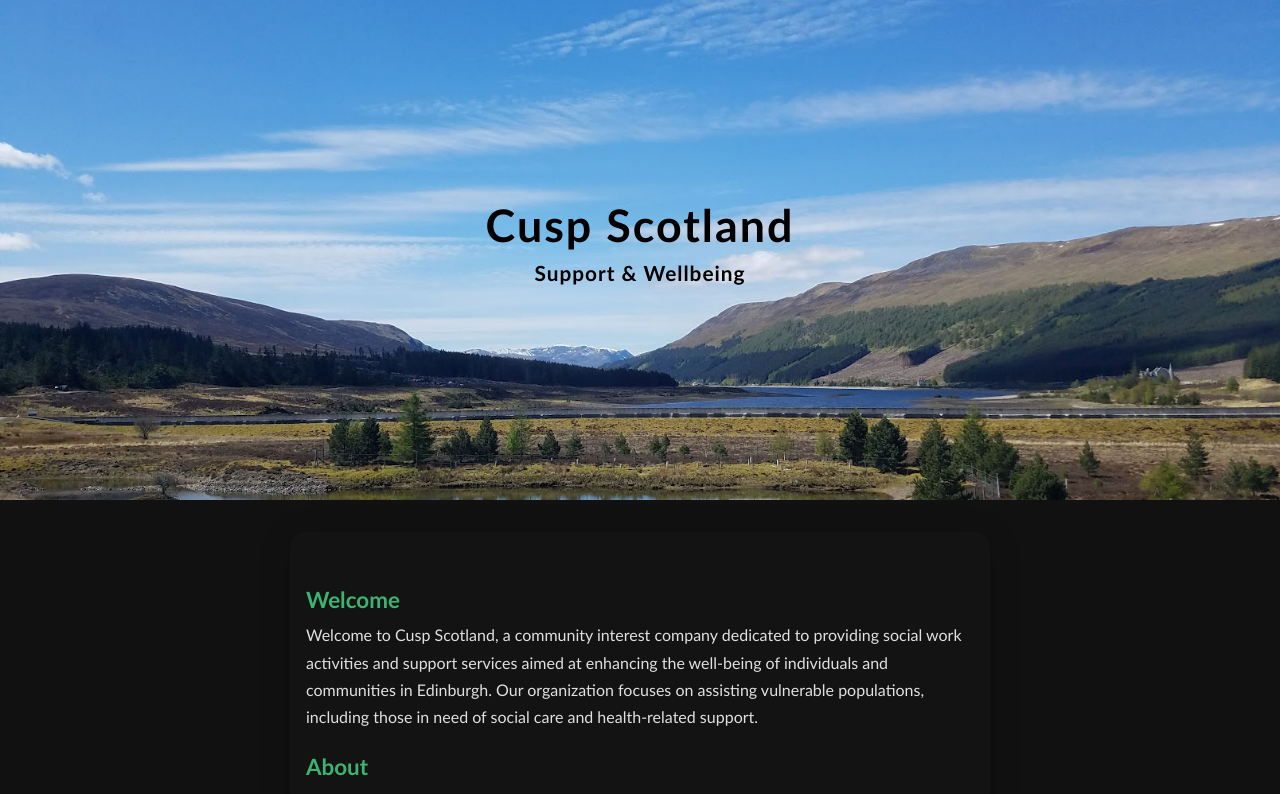
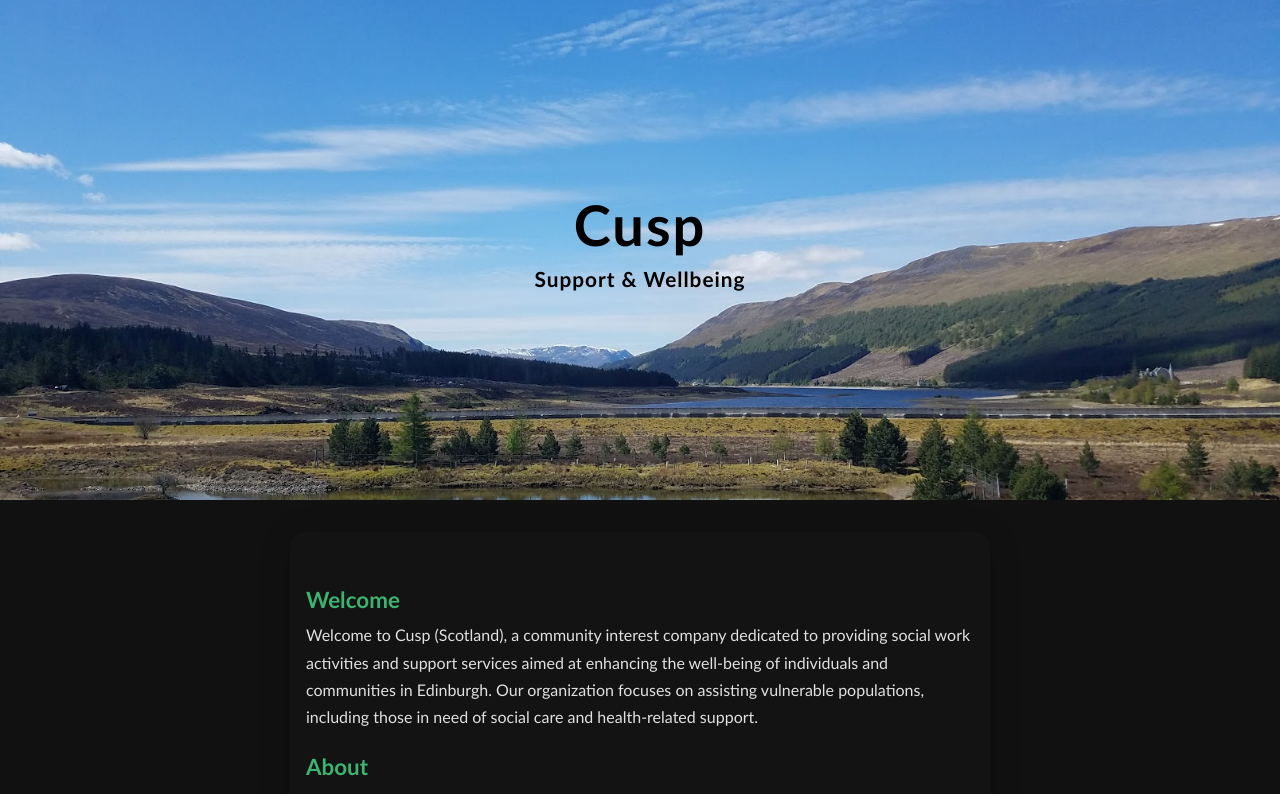
Before and after one commit to RowanKinross/cuspscotland, a React (Vite) app: page / in a window 1280 px wide. Shown: the top 794 px of the page. Built offline with nearby package versions, Linux system fonts and the light colour scheme.

Commit message:
update title a bit

```diff
--- a/src/App.css
+++ b/src/App.css
@@ -43,7 +43,7 @@ body, html, #root {
 }
 
 .site-title {
-	font-size: 2.8rem;
+	font-size: 3.5rem;
 	font-weight: bold;
 	color: #000000;
 	letter-spacing: 2px;
--- a/src/App.jsx
+++ b/src/App.jsx
@@ -14,7 +14,7 @@ function App() {
           className="banner-image"
         />
         <div className="overlay">
-          <h1 className="site-title">Cusp Scotland</h1>
+          <h1 className="site-title">Cusp</h1>
           <h2 className="site-tagline">Support & Wellbeing</h2>
         </div>
       </header>
@@ -23,7 +23,7 @@ function App() {
           <h3>Welcome</h3>
           <p>
 
-            Welcome to Cusp Scotland, a community interest company dedicated to providing social work activities and support services aimed at enhancing the well-being of individuals and communities in Edinburgh. Our organization focuses on assisting vulnerable populations, including those in need of social care and health-related support.
+            Welcome to Cusp (Scotland), a community interest company dedicated to providing social work activities and support services aimed at enhancing the well-being of individuals and communities in Edinburgh. Our organization focuses on assisting vulnerable populations, including those in need of social care and health-related support.
           </p>
         </section>
         <section className="about-section">
```
